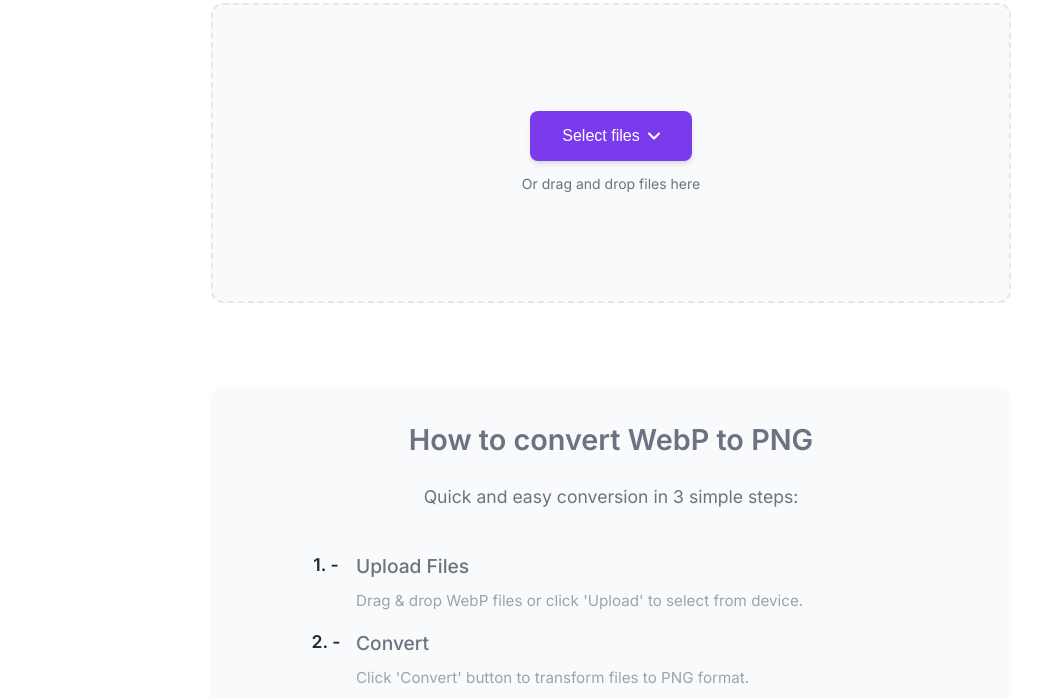
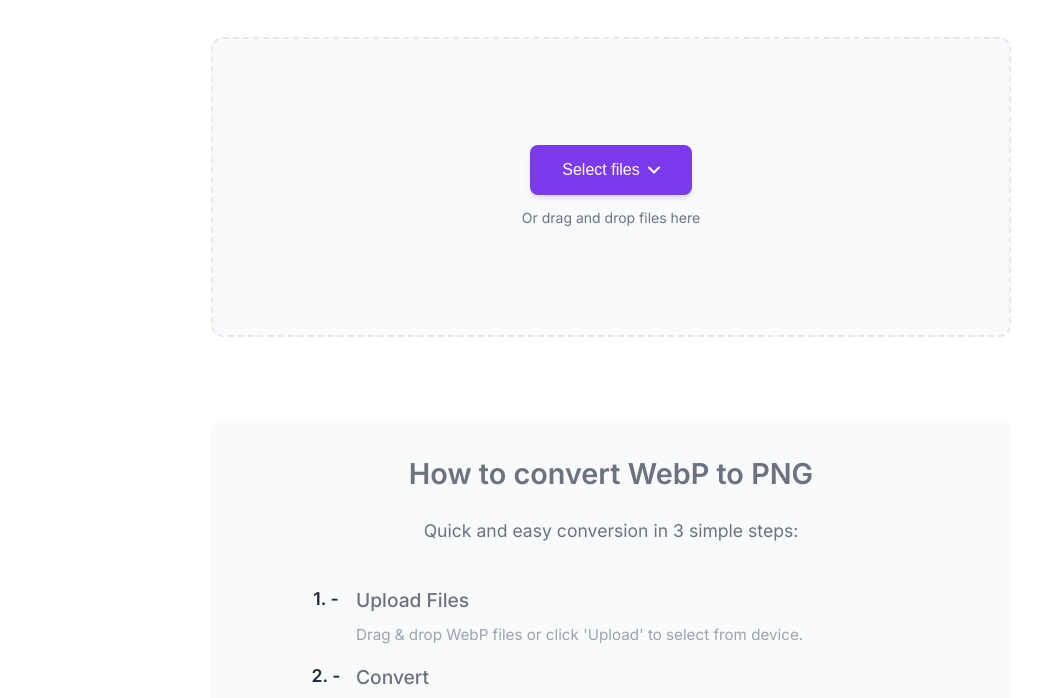
Before and after one commit to NAUSHAD001486/test11-10-25, a website: page public/index.html in a window 1280 px wide. Shown: the part 257-955 px from the top of the page, without its empty margins (29-1071 px from the left). Drawn offline with Linux system fonts and the light colour scheme.

Commit message:
fix(layout): improve content positioning in desktop mode on mobile browsers
- Changed main-content align-items from center to flex-start
- Added desktop media query (min-width: 769px) for better positioning
- Content now stays in upper 60% of viewport when in desktop mode
- Padding-top adjusted to keep content below header but above 60vh
- Prevents content from going too far down in mobile desktop mode
- Maintains proper spacing while ensuring content visibility

```diff
--- a/public/css/styles.css
+++ b/public/css/styles.css
@@ -140,12 +140,13 @@ body {
 
 /* Main Content */
 .main-content {
-    padding-top: 50px;
     min-height: 100vh;
     display: flex;
-    align-items: center;
+    align-items: flex-start;
     justify-content: center;
-    padding: 80px 20px 40px;
+    /* Content starts below header and stays in upper portion of viewport */
+    /* For desktop/desktop mode: padding ensures content stays above 60% viewport */
+    padding: max(80px, calc(50px + 5vh)) 20px 40px;
     transition: padding-top 0.3s ease;
 }
 
@@ -772,6 +773,21 @@ body {
 
 /* Toast notifications removed */
 
+/* Desktop and Desktop Mode on Mobile - Ensure content stays in upper portion */
+@media (min-width: 769px) {
+    .main-content {
+        /* Content starts below header, stays in upper 60% of viewport */
+        /* Prevents content from going too far down when in desktop mode */
+        padding-top: max(80px, calc(50px + 8vh));
+        padding-left: 20px;
+        padding-right: 20px;
+        padding-bottom: 40px;
+        align-items: flex-start;
+        /* Ensure content visibility in upper portion of screen */
+        justify-content: center;
+    }
+}
+
 /* Responsive Design */
 @media (max-width: 768px) {
     .main-content {
```
